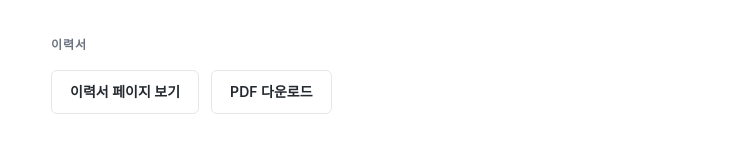
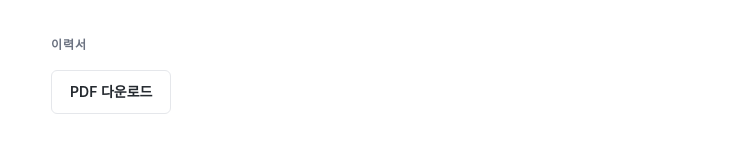
Before and after one commit to sooooo-an/sooooo-an.github.io, a Next.js app: page /about in a window 1280 px wide. Shown: the part 1199-1363 px from the top of the page, without its empty margins (269-1010 px from the left). Built offline with nearby package versions, Linux system fonts and the light colour scheme; a web font is replaced by a local one.

Commit message:
style: About 페이지에서 이력서 페이지 보기 버튼 제거

```diff
--- a/src/components/pages/AboutPage.tsx
+++ b/src/components/pages/AboutPage.tsx
@@ -1,7 +1,6 @@
-import Link from 'next/link';
 import { siteConfig } from '@/lib/site';
 import { careerTimeline, totalCareer } from '@/lib/career';
-import { t, localePath, type Locale } from '@/lib/i18n/dictionary';
+import { t, type Locale } from '@/lib/i18n/dictionary';
 
 export default function AboutPage({ locale = 'ko' }: { locale?: Locale }) {
   const dict = t(locale);
@@ -58,9 +57,6 @@ export default function AboutPage({ locale = 'ko' }: { locale?: Locale }) {
           {dict.aboutPage.resumeTitle}
         </h2>
         <div className="hero-actions">
-          <Link href={localePath(locale, '/resume/')} className="btn btn-outline">
-            {dict.aboutPage.resumeLink}
-          </Link>
           <a href="/resume.pdf" className="btn btn-outline" download>
             {dict.aboutPage.resumePdf}
           </a>
```
